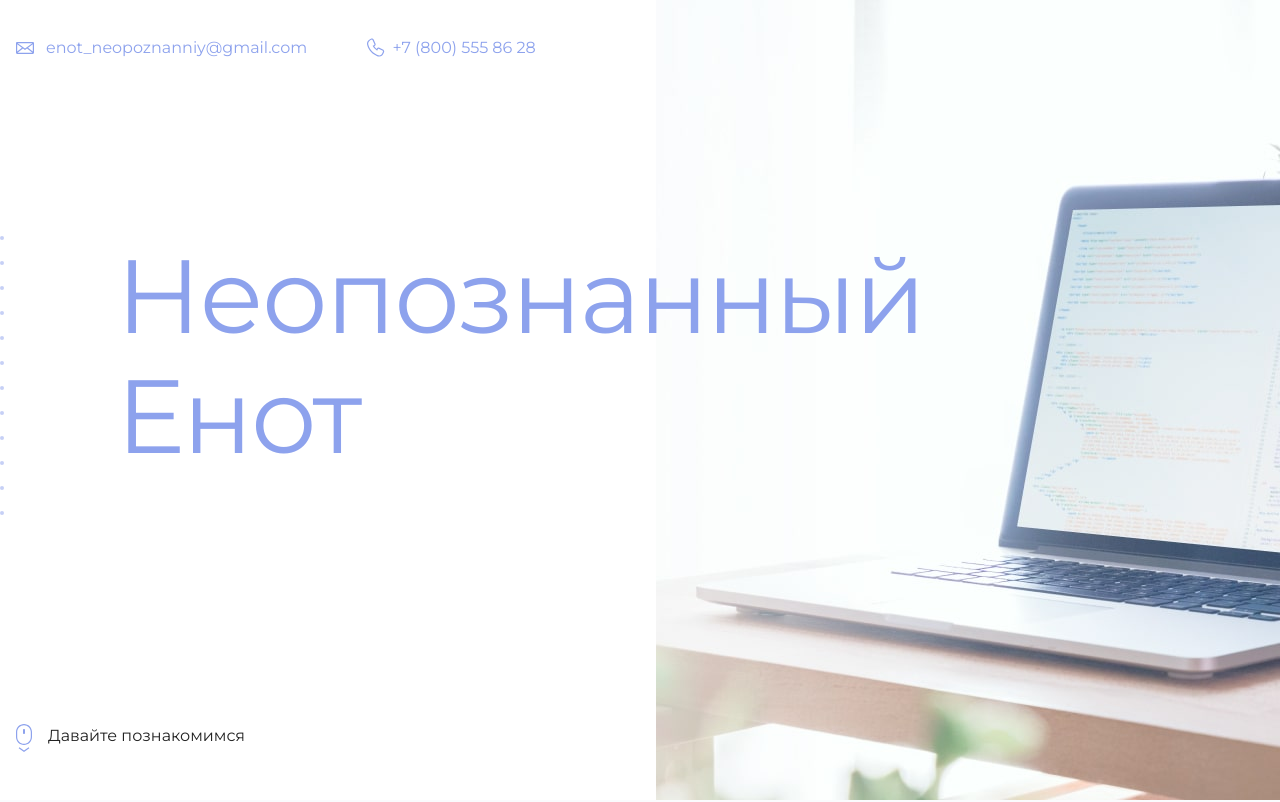
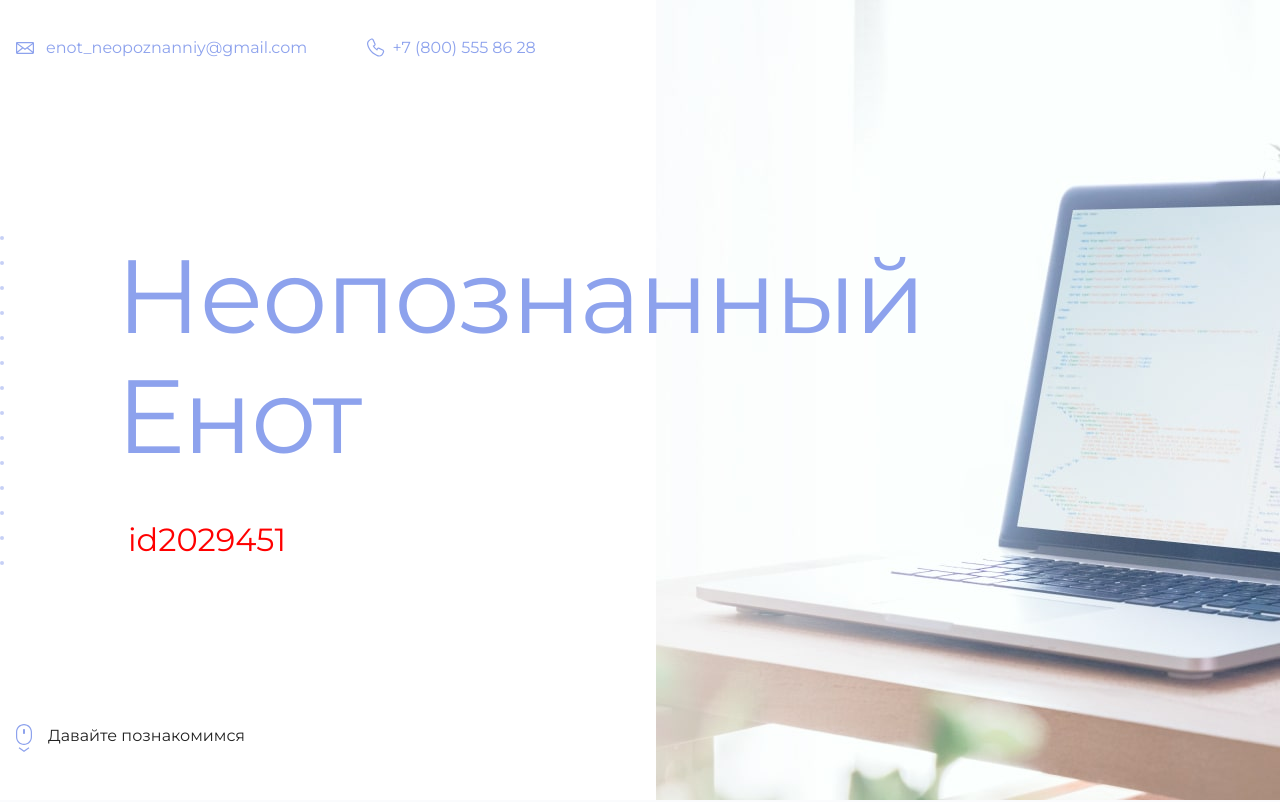
Before and after one commit to bellerafon/1-site, a plain HTML site: page index.html in a window 1280 px wide. Shown: the top 802 px of the page. Drawn offline with Linux system fonts and the light colour scheme.

Commit message:
записан id пользователя в htmlacademy

```diff
--- a/index.html
+++ b/index.html
@@ -20,7 +20,7 @@
       <section class="hero-image">
         <div class="container">
           <h1 class="heading">Неопознанный Енот</h1>
-          <p><!-- Тут ваш id на сайте Академии --></p>
+          <p>id2029451</p>
         </div>
       </section>
 
```
